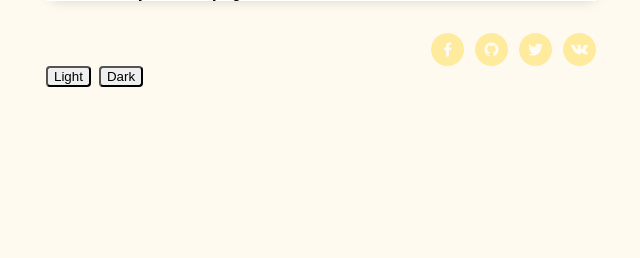
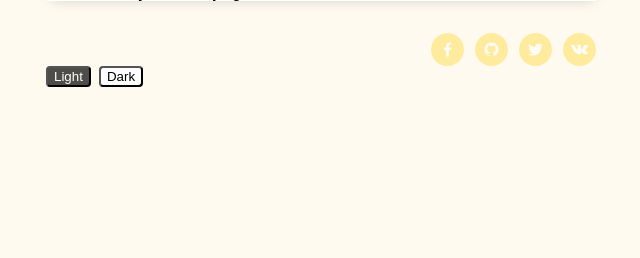
Before and after one commit to Vladislava05/TaskMaster, a Django app: page /about/ in a window 1280 px wide. Shown: the part 259-517 px from the top of the page, without its empty margins (319-959 px from the left). Run offline with Django 3.2, Linux system fonts and the light colour scheme; some web fonts are replaced.

Commit message:
Update style

```diff
--- a/base/static/base/css/main.css
+++ b/base/static/base/css/main.css
@@ -62,12 +62,14 @@ a:hover{
     width: 20px;
     background-color: rgb(105, 192, 105);
     border-radius: 50%;
+    flex-shrink: 0;
 }
 .task-incomplete-icon {
     height: 20px;
     width: 20px;
     background-color: rgb(218, 218, 218);
     border-radius: 50%;
+    flex-shrink: 0;
 }
 .delete-link {
     text-decoration: none;
@@ -262,3 +264,12 @@ ul.ddropdownn .ddropdownn-inside a:hover {
     border-radius: 4px;
 
 }
+
+.btn-light{
+    color: white;
+    background-color:rgba(0, 0, 0, 0.692);
+}
+
+.btn-dark{
+    background-color:rgb(253, 253, 253);
+}
--- a/base/templates/base/main.html
+++ b/base/templates/base/main.html
@@ -28,7 +28,7 @@
         <meta name="description" content="">
         <meta name="viewport" content="width=device-width, initial-scale=1">
 
-        <link id="mystylesheet" rel="stylesheet" href="{% static 'base/css/main.css' %}">
+        <link id="mystylesheet" rel="stylesheet" type="text/css" href="{% static 'base/css/main.css' %}">
         <link rel="preconnect" href="https://fonts.googleapis.com">
         <link rel="preconnect" href="https://fonts.gstatic.com" crossorigin>
         <link href="https://fonts.googleapis.com/css2?family=Allison&family=Inconsolata:wght@200;300&display=swap" rel="stylesheet">
@@ -60,6 +60,7 @@
 
 
 
+
         <div class="container">
             {% block content %}
             {% endblock content %}
@@ -73,10 +74,12 @@
                     <li class="social-item"><a href="https://twitter.com/VlaDis005" class="social-link social-link-tw" target="_blank" aria-label="Link to Twitter"></a></li>
                     <li class="social-item"><a href="https://vk.com/public208874300" class="social-link social-link-vk" target="_blank" aria-label="Link to social-link-vk"></a></li>
                 </ul>
-
+                <div id="slider">
+                    <div id="runner"></div>
                 <button class="btn btn-light" onclick="swapStyle('{% static 'base/css/main.css' %}')">Light</button>
                 <button class="btn btn-dark" onclick="swapStyle('{% static 'base/css/dark.css' %}')">Dark</button>
-
+                </div>
+                <div id="res"></div>
             {% endblock footer %}
         </div>
 
```
Also changed, not shown: base/static/base/css/dark.css (+12 -0 lines).
